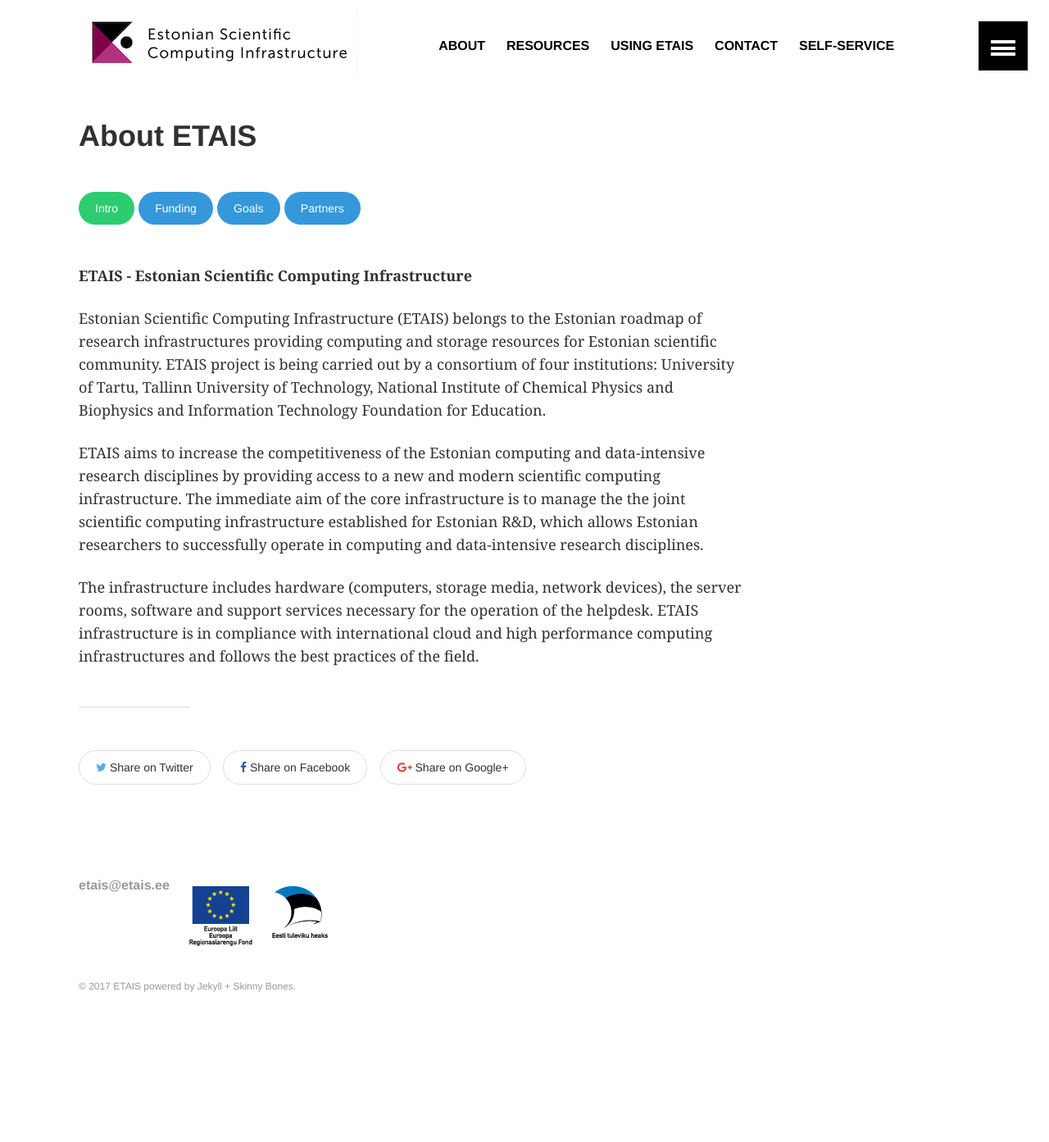
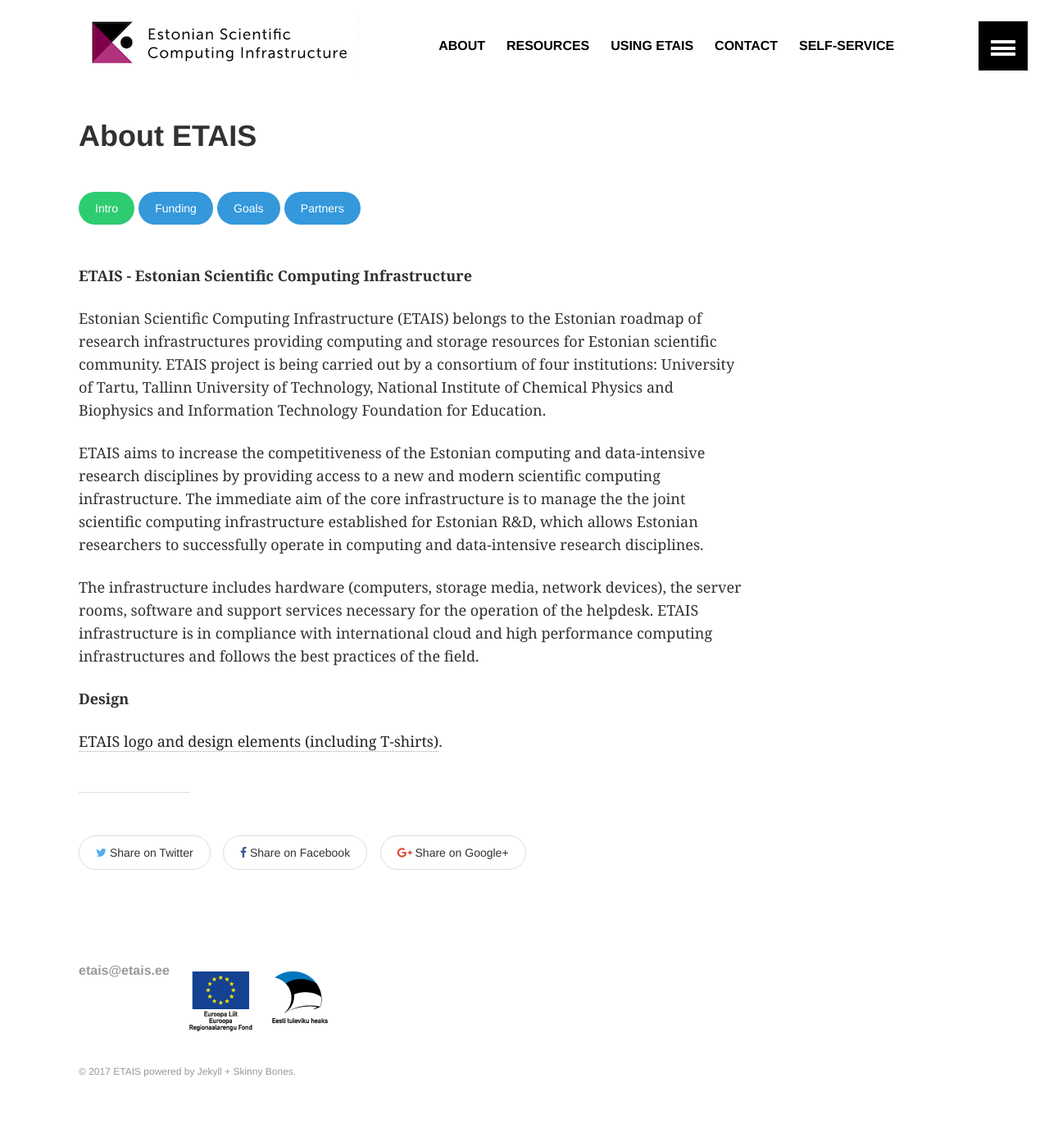
Before and after one commit to etais-ee/etais-web, a Jekyll site: the page built from about/index.md, in a window 1280 px wide. Shown: the whole page at 82% size. Built offline with Jekyll 4.4.1, drawn with Linux system fonts in a browser that asks for light colours; before the commit the page ends 1289 px from its top, so only the background shows below that.

Commit message:
Add ETAIS design archive

```diff
--- a/about/index.md
+++ b/about/index.md
@@ -23,3 +23,7 @@ researchers to successfully operate in computing and data-intensive research dis
 The infrastructure includes hardware (computers, storage media, network devices), the server rooms, software and
 support services necessary for the operation of the helpdesk. ETAIS infrastructure is in compliance with international
 cloud and high performance computing infrastructures and follows the best practices of the field.
+
+**Design**
+
+<a href="etais_design.zip">ETAIS logo and design elements (including T-shirts)</a>.
```
Also changed, not shown: 1 other file.
